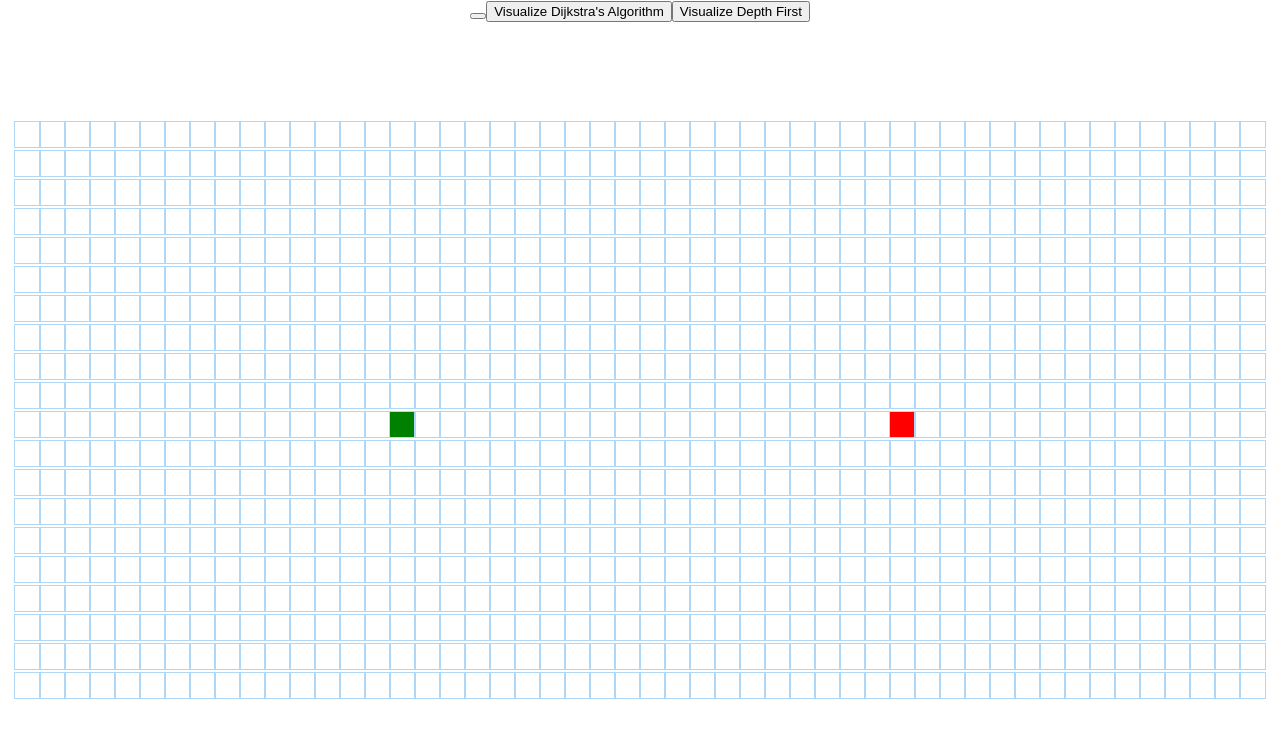
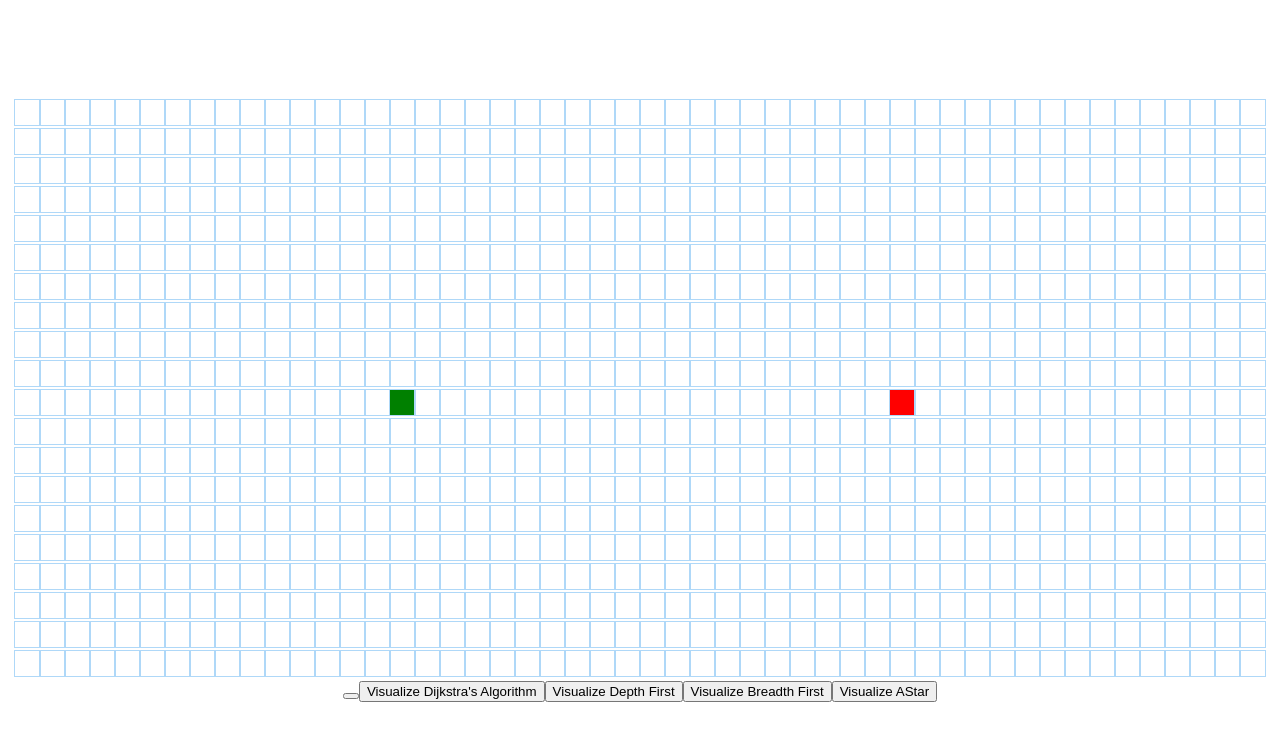
Before and after one commit to TakuHazard/PathFinderVisualizingTool, a React (Create React App) app: page / in a window 1280 px wide. Shown: the top 740 px of the page. Built offline with nearby package versions, Linux system fonts and the light colour scheme.

Commit message:
Added AStar algorithm and visualization

```diff
--- a/src/PathfindingVisualizer/PathfindingVisualizer.jsx
+++ b/src/PathfindingVisualizer/PathfindingVisualizer.jsx
@@ -1,7 +1,10 @@
 import React, {Component} from 'react';
 import Node from './Node/Node';
-import {dijkstra, getNodesInShortestPathOrder} from '../algorithms/djikstra'
-import {depthFirst,getShortestPath} from '../algorithms/depthFirst'
+import {dijkstra, getNodesInShortestPathOrder} from '../algorithms/djikstra';
+import {depthFirst,getShortestPath} from '../algorithms/depthFirst';
+import {breadthFirst, getShortestPathBFS} from '../algorithms/breadthFirst';
+import {aStar, getShortestPathAStar} from '../algorithms/aStar';
+
 
 import './PathfindingVisualizer.css';
 
@@ -94,6 +97,16 @@ export default class PathfindingVisualizer extends Component {
 
     }
 
+    visualizeAStar(){
+        const {grid} = this.state;
+        const startNode = getStartNode(this.state.grid);
+        const finishNode = getFinishNode(this.state.grid);
+        const visitedNodesInOrder = aStar(startNode, finishNode,grid);
+
+        const nodesInShortestPathOrder = getShortestPathAStar(finishNode);
+        this.animateDijkstra(visitedNodesInOrder, nodesInShortestPathOrder);
+    }
+
     visualizeDijkstra(){
         const {grid} = this.state;
         const startNode = getStartNode(this.state.grid);
@@ -102,13 +115,6 @@ export default class PathfindingVisualizer extends Component {
 
         const nodesInShortestPathOrder = getNodesInShortestPathOrder(finishNode);
         this.animateDijkstra(visitedNodesInOrder, nodesInShortestPathOrder);
-
-
-        // const startNode = grid[START_NODE_ROW][START_NODE_COL];
-        // const finishNode = grid[FINISH_NODE_ROW][FINISH_NODE_COL];
-        // const visitedNodesInOrder = dijkstra(grid, startNode, finishNode);
-        // const getNodesInShortestPathOrder = getNodesInShortestPathOrder(finishNode);
-        // this.animateDijkstra(visitedNodesInOrder);
     }
 
     visualizeDepthFirst(){
@@ -124,14 +130,17 @@ export default class PathfindingVisualizer extends Component {
         console.log("DONE DFS", visitedNodesInOrder);
         console.log("DONE HERE", nodesInShortestPathOrder);
         this.animateDijkstra(visitedNodesInOrder, nodesInShortestPathOrder);
+    }
 
+    visualizeBreadthFirst(){
+        const {grid} = this.state;
+        const startNode = getStartNode(this.state.grid);
+        const finishNode = getFinishNode(this.state.grid);
+        const visitedNodesInOrder = breadthFirst(startNode, finishNode,grid);
+        const nodesInShortestPathOrder = getShortestPathBFS(finishNode);
+        this.animateDijkstra(visitedNodesInOrder, nodesInShortestPathOrder);
+    }
 
-        // const startNode = grid[START_NODE_ROW][START_NODE_COL];
-        // const finishNode = grid[FINISH_NODE_ROW][FINISH_NODE_COL];
-        // const visitedNodesInOrder = dijkstra(grid, startNode, finishNode);
-        // const getNodesInShortestPathOrder = getNodesInShortestPathOrder(finishNode);
-        // this.animateDijkstra(visitedNodesInOrder);
-    }
 
     removePaths(grid){
         for(let row = 0; row < 20; row++){
@@ -143,8 +152,7 @@ export default class PathfindingVisualizer extends Component {
         }
     }
     clearBoard(grid){
-        // this.removePaths(grid)
-        // document.getElementById('node-visited').className = '';
+
         const newGrid = getInitialGrid();
 
         this.setState({grid : newGrid, mouseIsPressed : false})
@@ -157,9 +165,7 @@ export default class PathfindingVisualizer extends Component {
 
       return (
           <>
-          <button onClick = {()=> this.clearBoard(this.state.grid)}></button>
-            <button onClick = {()=> this.visualizeDijkstra()}> Visualize Dijkstra's Algorithm </button>
-            <button onClick = {() => this. visualizeDepthFirst() } > Visualize Depth First</button>
+
             <div className = "grid">
                 {grid.map((row, rowIdx) => {
                     return(
@@ -185,6 +191,13 @@ export default class PathfindingVisualizer extends Component {
                     );
                 })}
             </div>
+            <button onClick = {()=> this.clearBoard(this.state.grid)}></button>
+            <button onClick = {()=> this.visualizeDijkstra()}> Visualize Dijkstra's Algorithm </button>
+            <button onClick = {() => this. visualizeDepthFirst() } > Visualize Depth First</button>
+            <button onClick = {() => this. visualizeBreadthFirst() } > Visualize Breadth First</button>
+            <button onClick = {() => this. visualizeAStar() } > Visualize AStar</button>
+
+
           </>
       );
     }
--- /dev/null
+++ b/src/algorithms/aStar.js
@@ -0,0 +1,93 @@
+// f(n) = g(n) + h(n), where h(n) is the heuristic and g(n) is the actual cost from start
+// closed set are points where don't need to reconsider. Open set are nodes that still need to be evaluated.
+// termination point when open set is empty || get to the last point.
+// open set begins with starting node.
+
+
+
+// algorithm
+
+
+var openSet = [];
+var closedSet = [];
+var foundFinishNode = false;
+
+export function aStar(startNode, finishNode, grid){
+    startNode.fScore = manHattanDistance(startNode, finishNode);
+    startNode.distance = 0;
+    openSet.push(startNode);
+    aStarAlgorithm(finishNode, grid);
+    return closedSet;
+}
+
+function manHattanDistance(currentNode, finishNode){
+    return Math.abs(currentNode.row - finishNode.row) + Math.abs(currentNode.col - finishNode.col);
+}
+
+function aStarAlgorithm(finishNode, grid){
+    while(openSet.length > 0){
+        if(foundFinishNode){
+            return;
+        }
+        sortNodesByFScore(openSet);
+        let currentNode = openSet.shift();
+
+        if(currentNode.distance === Infinity){
+            return;
+        }
+
+        if(currentNode === finishNode){
+            foundFinishNode = true;
+            return;
+        }
+
+        if(currentNode.isVisited){
+            continue;
+        }
+
+        if(currentNode.isWall){
+            continue;
+        }
+
+        closedSet.push(currentNode);
+        const neighbors = getUnvisitedNeighbors(currentNode, grid);
+
+        for(const neighbor of neighbors){
+            const tentativeScore = currentNode.distance + 1;
+            if(tentativeScore < neighbor.distance){
+                neighbor.previousNode = currentNode;
+                neighbor.distance= tentativeScore;
+                neighbor.fScore = neighbor.distance + manHattanDistance(neighbor, finishNode);
+                if(openSet.filter(n => n === neighbor).length === 0){
+                    openSet.push(neighbor);
+                }
+            }
+        }
+    }
+}
+
+
+function getUnvisitedNeighbors(node, grid){
+    const neighbors = [];
+    const {col, row} = node;
+    if(row > 0) neighbors.push(grid[row - 1][col]);
+    if(row < grid.length - 1) neighbors.push(grid[row + 1][col]);
+    if(col > 0) neighbors.push(grid[row][col - 1]);
+    if(col < grid[0].length - 1) neighbors.push(grid[row][col + 1]);
+    return neighbors.filter(neighbor => !neighbor.isVisited);
+}
+
+function sortNodesByFScore(unvisitedNodes){
+    unvisitedNodes.sort((nodeA, nodeB) => nodeA.fScore - nodeB.fScore)
+}
+
+export function getShortestPathAStar(finishNode){
+    const nodesInShortestPathOrder = [];
+    let currentNode = finishNode;
+    while(currentNode !== null){
+        nodesInShortestPathOrder.unshift(currentNode);
+        currentNode = currentNode.previousNode;
+    }
+
+    return nodesInShortestPathOrder;
+}
--- /dev/null
+++ b/src/algorithms/breadthFirst.js
@@ -0,0 +1,68 @@
+var nodesInOrder = []
+var queue = []
+var foundFinishNode = false;
+export function breadthFirst(startNode, finishNode, grid){
+    queue.push(startNode);
+    breadthFirstExplore(finishNode, grid);
+    return nodesInOrder;
+}
+
+function breadthFirstExplore(finishNode, grid){
+    while(queue.length != 0){
+        const currNode = queue.shift();
+
+        if(foundFinishNode){
+            return;
+        }
+
+        if(currNode.isWall){
+            continue;
+        }
+        if(currNode === finishNode){
+            foundFinishNode = true;
+            return;
+        }
+        if(currNode.isVisited){
+            continue;
+        }
+        currNode.isVisited = true;
+        nodesInOrder.push(currNode);
+        const {row, col} = currNode;
+        if(row > 0){
+            if(!grid[row - 1][col].isVisited){
+                queue.push(grid[row - 1][col]);
+                grid[row - 1][col].previousNode = currNode;
+            }
+        }
+        if(row < grid.length - 1){
+            if(!grid[row + 1][col].isVisited){
+                queue.push(grid[row + 1][col]);
+                grid[row + 1][col].previousNode = currNode;
+            }
+        }
+        if(col > 0){
+            if(!grid[row][col - 1].isVisited){
+                queue.push(grid[row][col - 1]);
+                grid[row][col - 1].previousNode = currNode;
+            }
+        }
+        if(col < grid[0].length - 1){
+            if(!grid[row][col + 1].isVisited){
+                queue.push(grid[row][col + 1]);
+                grid[row][col + 1].previousNode = currNode;
+            }
+        }
+
+    }
+}
+
+export function getShortestPathBFS(finishNode){
+    const nodesInShortestPath = [];
+    let currNode = finishNode;
+    while(currNode !== null){
+        nodesInShortestPath.unshift(currNode);
+        currNode = currNode.previousNode;
+    }
+
+    return nodesInShortestPath;
+}
--- a/src/algorithms/depthFirst.js
+++ b/src/algorithms/depthFirst.js
@@ -11,15 +11,16 @@ export function depthFirst(startNode, finishNode, grid){
 
 
 function depthFirstExploration(currentNode, finishNode, grid){
+    if(foundFinishNode){
+        return;
+    }
     if(currentNode.isWall){
         return;
     }
     if(currentNode === finishNode){
         foundFinishNode = true;
     }
-    if(foundFinishNode){
-        return;
-    }
+
 
     if(currentNode.isVisited){
         return;
```
